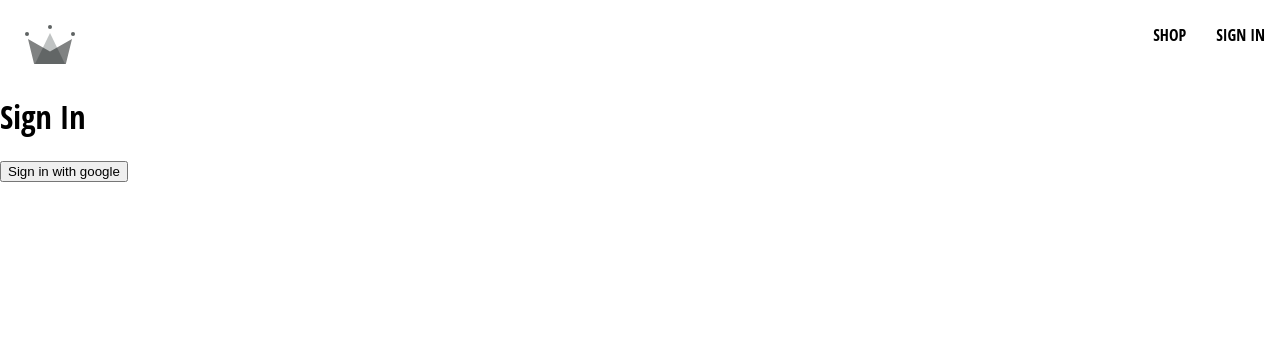
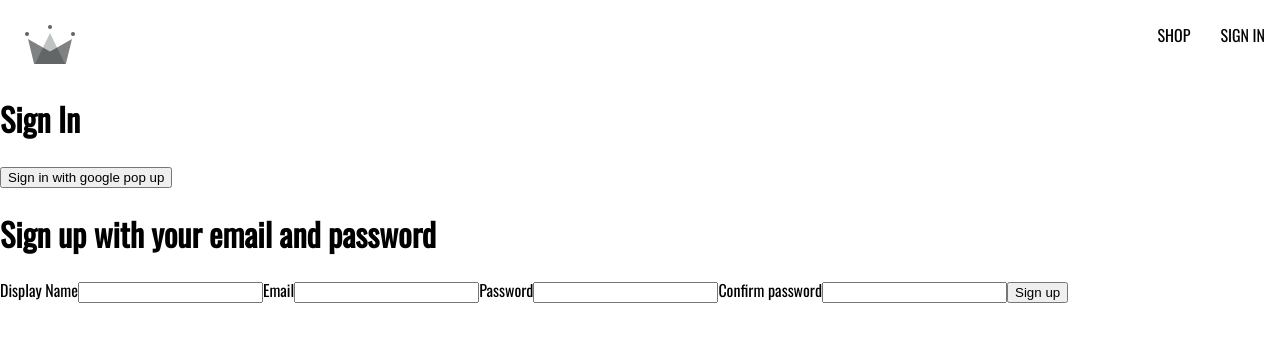
Before and after one commit to jflores-95/crwn-clothing-jl, a React (Create React App) app: page /sign-in in a window 1280 px wide. Shown: the top 342 px of the page. Built offline with nearby package versions, Linux system fonts and the light colour scheme; the HTML template or start-up script is replaced by a standard one.

Commit message:
functionality sign up

```diff
--- a/public/index.html
+++ b/public/index.html
@@ -10,7 +10,12 @@
       content="Web site created using create-react-app"
     />
     <link rel="apple-touch-icon" href="%PUBLIC_URL%/logo192.png" />
-    <!--
+     <meta name="description" content="Web site created using create-react-app" />
+    <link rel="apple-touch-icon" href="%PUBLIC_URL%/logo192.png" />
+    <link rel="preconnect" href="https://fonts.googleapis.com">
+<link rel="preconnect" href="https://fonts.gstatic.com" crossorigin>
+<link href="https://fonts.googleapis.com/css2?family=Oswald:wght@200;300;400&display=swap" rel="stylesheet">
+<!--
       manifest.json provides metadata used when your web app is installed on a
       user's mobile device or desktop. See https://developers.google.com/web/fundamentals/web-app-manifest/
     -->
--- a/src/components/Routes/sign-in/sign-in.component.jsx
+++ b/src/components/Routes/sign-in/sign-in.component.jsx
@@ -1,15 +1,38 @@
-import React from 'react';
-import { signInWithGooglePopup, createUserDocumentFromAuth } from "../../../utils/firebase.utils"
+import React, {useEffect} from 'react';
+import { getRedirectResult } from 'firebase/auth';
+import { auth, signInWithGooglePopup, createUserDocumentFromAuth, signInWithGoogleRedirect } from "../../../utils/firebase.utils"
+import SignUpFormComponent from '../../sign-up-form/sign-up-form.component';
+
+
 const SignIn = () => {
-    const logGoogleUser = async () => {
+    // useEffect(() => {
+    //     async function fetchData() {
+    //         const response = await getRedirectResult(auth);
+    //         if (response){
+    //             const useDocRef = createUserDocumentFromAuth(response.user);
+
+    //         }
+    //       }
+    //       fetchData();
+    // }, []);
+
+
+    const logGoogleUserPrompt = async () => {
         const {user} = await signInWithGooglePopup();
         const userDocRef = createUserDocumentFromAuth(user);
     }
 
+    // const logGoogleRedirectUser = async () =>{
+    //     const {user} = await signInWithGoogleRedirect();
+    //     console.log(user)
+    // }
+
     return (
         <div>
             <h1>Sign In</h1>
-            <button onClick={logGoogleUser}>Sign in with google</button>
+            <button onClick={logGoogleUserPrompt}>Sign in with google pop up</button>
+            {/* <button onClick={logGoogleRedirectUser}>Sign in with google redirect</button> */}
+            <SignUpFormComponent/>
         </div>
     );
 }
--- /dev/null
+++ b/src/components/sign-up-form/sign-up-form.component.jsx
@@ -0,0 +1,73 @@
+import React, {useState} from 'react';
+import { createAuthUserWithEmailAndPassword, createUserDocumentFromAuth } from '../../utils/firebase.utils';
+
+const defaultFormFiels =  {
+    displayName: '',
+    email: '',
+    password: '',
+    confirmPassword:''
+};
+
+const SignUpFormComponent = () => {
+
+const [formFields, setFormFields] = useState(defaultFormFiels);
+
+const {displayName, email, password, confirmPassword} = formFields;
+
+const handleChange = (event) =>{
+    const {name, value} = event.target; //Gets the name and value of the target and then set its values inside the state
+    setFormFields({...formFields, [name]: value}) //in example: all the previews values and [displayName]: "ABC",
+}
+
+const resetFormFields = () => {
+    setFormFields(defaultFormFiels);
+}
+
+const handleSubmit = async (event) => {
+    event.preventDefault();
+
+    if(password !== confirmPassword)
+    {
+        alert("passwords doesn't match ")
+        return;
+    }
+
+    try{
+        const {user} = await createAuthUserWithEmailAndPassword(email, password);
+        await createUserDocumentFromAuth(user, { displayName });
+        resetFormFields();
+    }catch(error){
+        if(error.code === 'auth/email-already-in-use'){
+            alert('Cannot create user, email already in use');
+        }else {
+            console.error('User creation encountered an error', error);
+        }
+    }
+
+
+}
+
+    return (
+        <div>
+            <h1>Sign up with your email and password</h1>
+            <form method='POST' onSubmit={handleSubmit}>
+
+                <label>Display Name</label>
+                <input type="text" required onChange={handleChange} name="displayName" value={displayName}/>
+
+                <label>Email</label>
+                <input type="email" required onChange={handleChange} name="email" value={email}/>
+
+                <label>Password</label>
+                <input type="password" required  onChange={handleChange} name="password" value={password}/>
+
+                <label>Confirm password</label>
+                <input type="password" required onChange={handleChange} name="confirmPassword" value={confirmPassword}/>
+
+                <button type="submit">Sign up</button>
+            </form>
+        </div>
+    );
+}
+
+export default SignUpFormComponent;
--- a/src/index.scss
+++ b/src/index.scss
@@ -1,9 +1,10 @@
 body {
   margin: 0;
-  font-family: "Open Sans Condensed", sans-serif;
+  font-family: 'Oswald', sans-serif;
   -webkit-font-smoothing: antialiased;
   -moz-osx-font-smoothing: grayscale;
 }
+
 
 code {
   font-family: source-code-pro, Menlo, Monaco, Consolas, "Courier New",
--- a/src/utils/firebase.utils.js
+++ b/src/utils/firebase.utils.js
@@ -5,6 +5,7 @@ import {
   signInWithRedirect,
   signInWithPopup,
   GoogleAuthProvider,
+  createUserWithEmailAndPassword,
 } from "firebase/auth";
 // https://firebase.google.com/docs/web/setup#available-libraries
 
@@ -28,18 +29,27 @@ const firebaseConfig = {
 // Initialize Firebase
 const firebaseApp = initializeApp(firebaseConfig);
 
-const provider = new GoogleAuthProvider();
+const googleProvider = new GoogleAuthProvider(); //Could be google, facebook, github etc
 
-provider.setCustomParameters({
+googleProvider.setCustomParameters({
   prompt: "select_account",
 });
 
 export const auth = getAuth();
-export const signInWithGooglePopup = () => signInWithPopup(auth, provider);
+
+export const signInWithGooglePopup = () =>
+  signInWithPopup(auth, googleProvider);
+
+export const signInWithGoogleRedirect = () =>
+  signInWithRedirect(auth, googleProvider);
 
 export const db = getFirestore();
 
-export const createUserDocumentFromAuth = async (userAuth) => {
+//creates a collection in firebase
+export const createUserDocumentFromAuth = async (
+  userAuth,
+  additionalInfo = {}
+) => {
   const userDocRef = doc(db, "users", userAuth.uid); //database, collections, identifier
   const userSnapShot = await getDoc(userDocRef); //obtaining the data of the Document, so we can see if exists in the db
 
@@ -48,7 +58,12 @@ export const createUserDocumentFromAuth = async (userAuth) => {
     const createdAt = new Date();
 
     try {
-      await setDoc(userDocRef, { displayName, email, createdAt });
+      await setDoc(userDocRef, {
+        displayName,
+        email,
+        createdAt,
+        ...additionalInfo,
+      });
     } catch (error) {
       console.error("error creating the user", error.message);
     }
@@ -56,3 +71,8 @@ export const createUserDocumentFromAuth = async (userAuth) => {
 
   return userDocRef;
 };
+
+export const createAuthUserWithEmailAndPassword = async (email, password) => {
+  if (!email || !password) return;
+  return await createUserWithEmailAndPassword(auth, email, password);
+};
```
